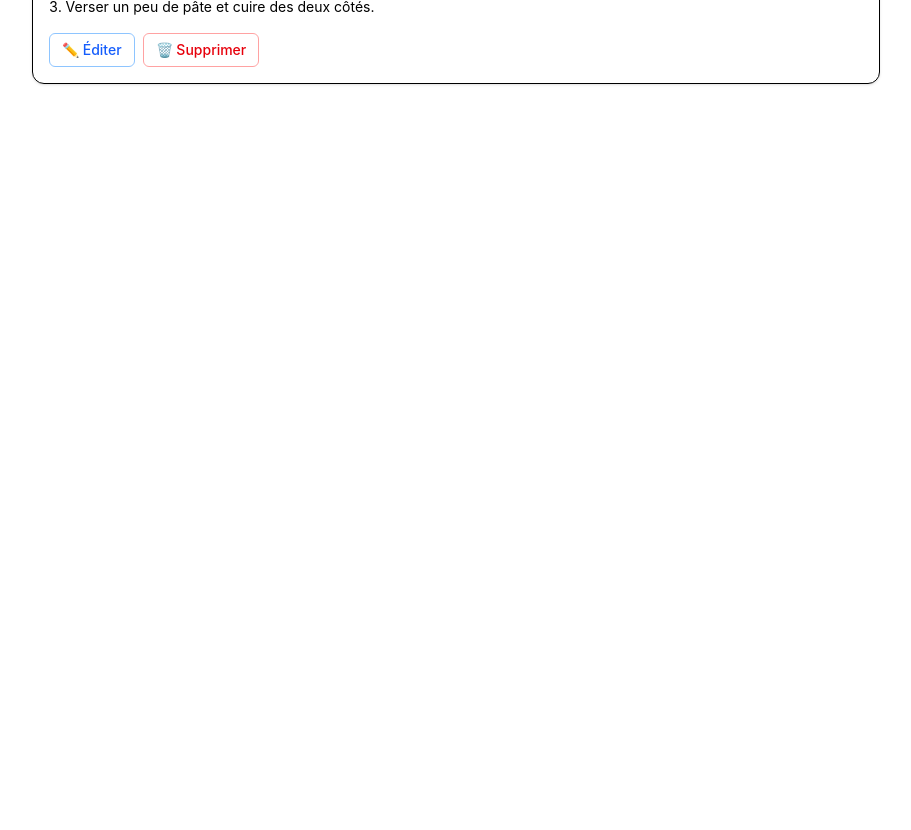
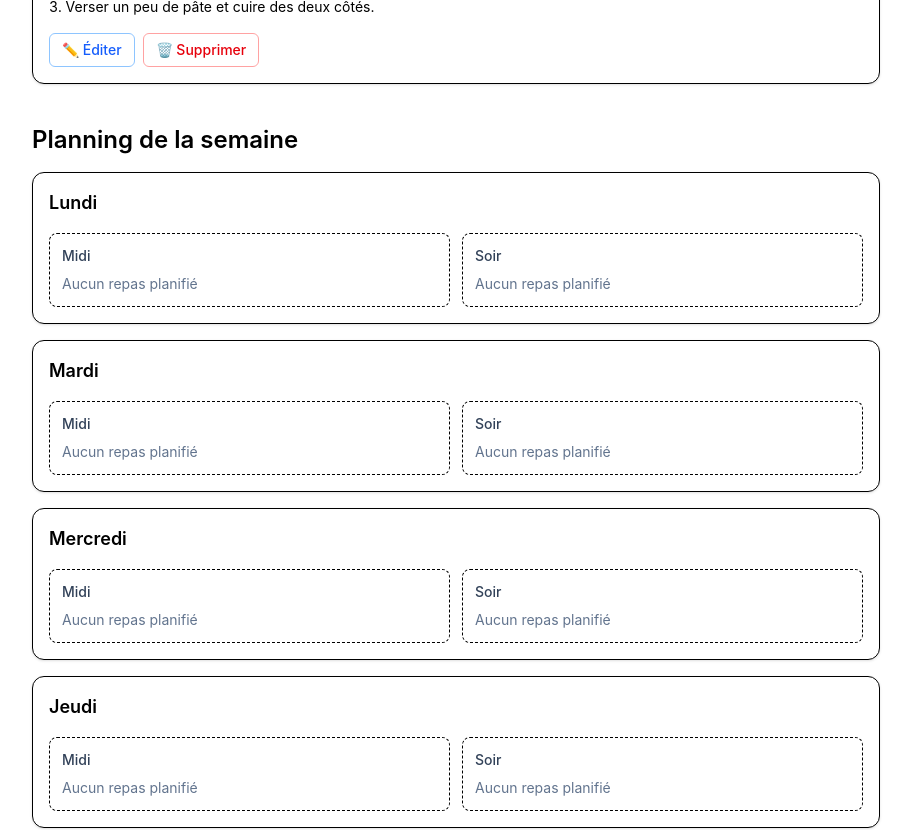
Before and after one commit to BaptisteGfy/weeklymeals, a React (Vite) app: page / in a window 1280 px wide. Shown: the part 1800-2630 px from the top of the page, without its empty margins (184-1095 px from the left). Before the commit the page ends 1908 px from the top, so only its background shows below. Built offline with nearby package versions, Linux system fonts and the light colour scheme.

Commit message:
feat(planner): add planner section scaffold with types, constants and slot state

```diff
--- a/src/App.tsx
+++ b/src/App.tsx
@@ -6,6 +6,7 @@ import {
 } from './features/recipes/components/RecipeForm';
 import { recipes } from './features/recipes/data';
 import type { Recipe } from './features/recipes/types';
+import { PlannerSection } from './features/planner/PlannerSection';
 
 function App() {
   const [recipeList, setRecipeList] = useState<Recipe[]>(recipes);
@@ -87,6 +88,8 @@ function App() {
           ))}
         </div>
       </section>
+
+      <PlannerSection recipes={recipeList} />
     </main>
   );
 }
--- /dev/null
+++ b/src/features/planner/PlannerSection.tsx
@@ -0,0 +1,60 @@
+import {
+  mealTypeLabels,
+  mealTypes,
+  weekDayLabels,
+  weekDays,
+} from './constants';
+import type { PlannedMeal } from './types';
+import { useState } from 'react';
+import type { Recipe } from '../recipes/types';
+
+type Props = {
+  recipes: Recipe[];
+};
+
+export function PlannerSection({ recipes }: Props) {
+  const [plannedMeals, setPlannedMeals] = useState<PlannedMeal[]>([]);
+
+  return (
+    <section className="mt-10">
+      <h2 className="mb-4 text-2xl font-semibold">Planning de la semaine</h2>
+
+      <div className="grid gap-4">
+        {weekDays.map((day) => (
+          <article key={day} className="rounded-xl border p-4 shadow-sm">
+            <h3 className="mb-4 text-lg font-semibold">{weekDayLabels[day]}</h3>
+
+            <div className="grid gap-3 md:grid-cols-2">
+              {mealTypes.map((mealType) => {
+                const plannedMeal = plannedMeals.find(
+                  (meal) => meal.day === day && meal.mealType === mealType,
+                );
+
+                return (
+                  <div
+                    key={mealType}
+                    className="rounded-lg border border-dashed p-3"
+                  >
+                    <p className="text-sm font-medium text-slate-700">
+                      {mealTypeLabels[mealType]}
+                    </p>
+
+                    {plannedMeal ? (
+                      <p className="mt-2 text-sm text-green-600">
+                        Recette planifiée
+                      </p>
+                    ) : (
+                      <p className="mt-2 text-sm text-slate-500">
+                        Aucun repas planifié
+                      </p>
+                    )}
+                  </div>
+                );
+              })}
+            </div>
+          </article>
+        ))}
+      </div>
+    </section>
+  );
+}
--- a/src/features/planner/constants.ts
+++ b/src/features/planner/constants.ts
@@ -20,9 +20,9 @@ export const weekDayLabels: Record<WeekDay, string> = {
   sunday: 'Dimanche',
 };
 
+export const mealTypes: MealType[] = ['lunch', 'dinner'];
+
 export const mealTypeLabels: Record<MealType, string> = {
-  lunch: 'Déjeuner',
-  dinner: 'Dîner',
+  lunch: 'Midi',
+  dinner: 'Soir',
 };
-
-export const mealTypes: MealType[] = ['lunch', 'dinner'];
```
